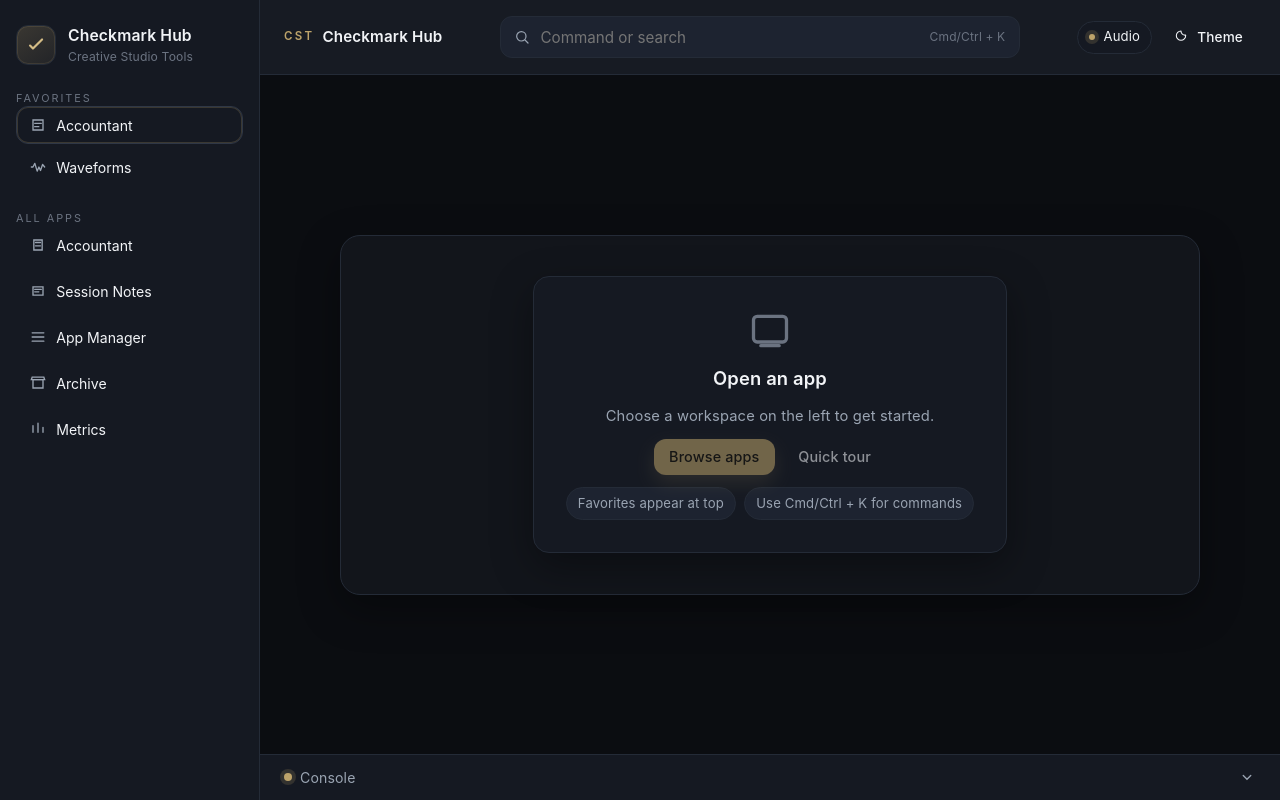
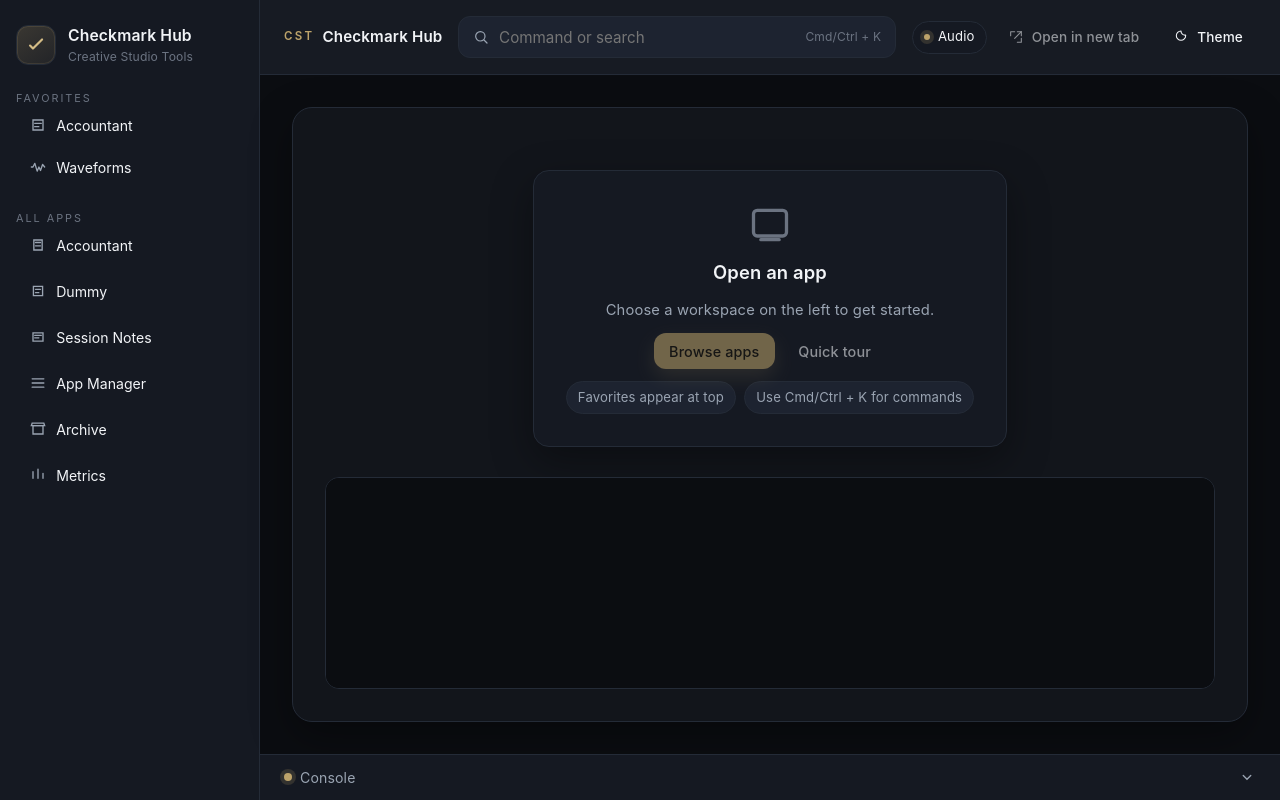
Before and after one commit to CheckmarkAudio/Checkmark-Hub, a plain HTML site: page CST/hub/index.html in a window 1280 px wide. Drawn offline with Linux system fonts and the light colour scheme.

Commit message:
Enhance hub interface with new app identifiers and external link functionality. Updated HTML to include data attributes for app IDs, added a button for opening apps in a new tab, and improved CSS for active navigation states and iframe layout. Refactored JavaScript to manage app state and navigation more effectively.

```diff
--- a/CST/hub/hub.css
+++ b/CST/hub/hub.css
@@ -68,6 +68,15 @@
 .hub-list-icon svg {
   width: 100%;
   height: 100%;
+}
+
+.nav-item.is-active {
+  background: var(--cst-panel-muted);
+  color: var(--cst-text);
+}
+
+.nav-item.is-active .hub-list-icon {
+  color: var(--cst-accent);
 }
 
 .hub-main {
@@ -151,6 +160,23 @@
   gap: var(--cst-space-2);
 }
 
+.hub-open-external {
+  font-size: 0.85rem;
+  padding: 0.45rem 0.75rem;
+}
+
+.hub-open-icon {
+  width: 16px;
+  height: 16px;
+  display: grid;
+  place-items: center;
+}
+
+.hub-open-icon svg {
+  width: 100%;
+  height: 100%;
+}
+
 .hub-context-pill {
   color: var(--cst-text);
   background: var(--cst-panel);
@@ -183,14 +209,17 @@
 
 .hub-workspace {
   flex: 1;
-  display: grid;
-  place-items: center;
+  display: flex;
+  align-items: stretch;
+  justify-content: center;
   padding: var(--cst-space-6);
   background: var(--cst-bg);
+  min-height: 0;
 }
 
 .hub-workspace-shell {
-  width: min(860px, 100%);
+  width: min(1120px, 100%);
+  height: 100%;
   min-height: 360px;
   border-radius: var(--cst-radius-xl);
   border: 1px solid var(--cst-border);
@@ -199,6 +228,23 @@
   display: grid;
   place-items: center;
   padding: var(--cst-space-6);
+}
+
+.hub-iframe-shell {
+  width: 100%;
+  height: 100%;
+  border-radius: calc(var(--cst-radius-xl) - 6px);
+  overflow: hidden;
+  display: flex;
+  background: var(--cst-bg);
+  border: 1px solid var(--cst-border);
+}
+
+.hub-workspace-iframe {
+  width: 100%;
+  height: 100%;
+  border: none;
+  background: var(--cst-bg);
 }
 
 .hub-empty {
--- a/CST/hub/hub.js
+++ b/CST/hub/hub.js
@@ -1,27 +1,133 @@
+import { appRegistry } from "./registry.js";
+
 (() => {
-  const storageKey = "cst.hub.theme";
+  const themeStorageKey = "cst.hub.theme";
   const root = document.body;
   const toggle = document.querySelector(".hub-theme-toggle");
 
-  if (!toggle) {
-    return;
-  }
-
   const applyTheme = (theme) => {
     root.setAttribute("data-theme", theme);
-    toggle.setAttribute("aria-pressed", theme === "dark" ? "true" : "false");
+    if (toggle) {
+      toggle.setAttribute("aria-pressed", theme === "dark" ? "true" : "false");
+    }
   };
 
-  const storedTheme = localStorage.getItem(storageKey);
+  const storedTheme = localStorage.getItem(themeStorageKey);
   if (storedTheme === "light" || storedTheme === "dark") {
     applyTheme(storedTheme);
   } else {
     applyTheme(root.getAttribute("data-theme") || "dark");
   }
 
-  toggle.addEventListener("click", () => {
-    const nextTheme = root.getAttribute("data-theme") === "dark" ? "light" : "dark";
-    applyTheme(nextTheme);
-    localStorage.setItem(storageKey, nextTheme);
+  if (toggle) {
+    toggle.addEventListener("click", () => {
+      const nextTheme = root.getAttribute("data-theme") === "dark" ? "light" : "dark";
+      applyTheme(nextTheme);
+      localStorage.setItem(themeStorageKey, nextTheme);
+    });
+  }
+
+  const appsById = new Map(appRegistry.map((app) => [app.id, app]));
+  const navItems = Array.from(document.querySelectorAll("[data-app-id]"));
+  const emptyState = document.querySelector(".hub-empty");
+  const iframeShell = document.querySelector(".hub-iframe-shell");
+  const iframe = document.querySelector(".hub-workspace-iframe");
+  const openInNewTab = document.querySelector(".hub-open-external");
+  const contextPill = document.querySelector(".hub-context-pill");
+  const contextLabel = contextPill
+    ? contextPill.textContent.replace(/\s+/g, " ").trim()
+    : "default";
+  const lastAppStorageKey = `cst.hub.lastApp.${contextLabel || "default"}`;
+
+  let activeApp = null;
+
+  const setActiveNav = (appId) => {
+    navItems.forEach((item) => {
+      const isActive = item.dataset.appId === appId;
+      item.classList.toggle("is-active", isActive);
+      if (isActive) {
+        item.setAttribute("aria-current", "page");
+      } else {
+        item.removeAttribute("aria-current");
+      }
+    });
+  };
+
+  const setEmptyState = () => {
+    activeApp = null;
+    if (emptyState) {
+      emptyState.hidden = false;
+    }
+    if (iframeShell) {
+      iframeShell.hidden = true;
+    }
+    if (iframe) {
+      iframe.removeAttribute("src");
+      iframe.title = "Workspace";
+    }
+    if (openInNewTab) {
+      openInNewTab.hidden = true;
+      openInNewTab.disabled = true;
+    }
+    setActiveNav(null);
+  };
+
+  const setActiveApp = (appId, { persist = true } = {}) => {
+    const app = appsById.get(appId);
+    if (!app) {
+      return;
+    }
+
+    activeApp = app;
+    if (iframe) {
+      iframe.src = app.path;
+      iframe.title = app.label;
+    }
+    if (emptyState) {
+      emptyState.hidden = true;
+    }
+    if (iframeShell) {
+      iframeShell.hidden = false;
+    }
+    if (openInNewTab) {
+      openInNewTab.hidden = false;
+      openInNewTab.disabled = false;
+    }
+    setActiveNav(app.id);
+
+    if (persist) {
+      localStorage.setItem(lastAppStorageKey, app.id);
+    }
+  };
+
+  navItems.forEach((item) => {
+    item.addEventListener("click", () => {
+      const appId = item.dataset.appId;
+      if (!appId) {
+        return;
+      }
+
+      if (!appsById.has(appId)) {
+        return;
+      }
+
+      setActiveApp(appId);
+    });
   });
+
+  if (openInNewTab) {
+    openInNewTab.addEventListener("click", () => {
+      if (!activeApp) {
+        return;
+      }
+      window.open(activeApp.path, "_blank", "noopener");
+    });
+  }
+
+  setEmptyState();
+
+  const storedAppId = localStorage.getItem(lastAppStorageKey);
+  if (storedAppId && appsById.has(storedAppId)) {
+    setActiveApp(storedAppId, { persist: false });
+  }
 })();
--- a/CST/hub/index.html
+++ b/CST/hub/index.html
@@ -32,7 +32,7 @@
         <div class="hub-section">
           <div class="section-title">Favorites</div>
           <div class="hub-list hub-list--compact">
-            <button class="nav-item" type="button" aria-current="page" title="Accountant">
+            <button class="nav-item" type="button" title="Accountant" data-app-id="accountant">
               <span class="hub-list-icon" aria-hidden="true">
                 <svg viewBox="0 0 24 24" role="img" aria-hidden="true">
                   <path d="M6 6h12v12H6z" fill="none" stroke="currentColor" stroke-width="1.6" />
@@ -41,7 +41,7 @@
               </span>
               <span>Accountant</span>
             </button>
-            <button class="nav-item" type="button" title="Waveforms">
+            <button class="nav-item" type="button" title="Waveforms" data-app-id="waveforms">
               <span class="hub-list-icon" aria-hidden="true">
                 <svg viewBox="0 0 24 24" role="img" aria-hidden="true">
                   <path
@@ -62,7 +62,7 @@
         <div class="hub-section">
           <div class="section-title">All Apps</div>
           <div class="hub-list">
-            <button class="nav-item" type="button" title="Accountant">
+            <button class="nav-item" type="button" title="Accountant" data-app-id="accountant">
               <span class="hub-list-icon" aria-hidden="true">
                 <svg viewBox="0 0 24 24" role="img" aria-hidden="true">
                   <path d="M7 6h10v12H7z" fill="none" stroke="currentColor" stroke-width="1.6" />
@@ -71,7 +71,16 @@
               </span>
               <span>Accountant</span>
             </button>
-            <button class="nav-item" type="button" title="Session Notes">
+            <button class="nav-item" type="button" title="Dummy" data-app-id="dummy">
+              <span class="hub-list-icon" aria-hidden="true">
+                <svg viewBox="0 0 24 24" role="img" aria-hidden="true">
+                  <path d="M6.5 6.5h11v11h-11z" fill="none" stroke="currentColor" stroke-width="1.6" />
+                  <path d="M9 10h6M9 14h4" fill="none" stroke="currentColor" stroke-width="1.6" stroke-linecap="round" />
+                </svg>
+              </span>
+              <span>Dummy</span>
+            </button>
+            <button class="nav-item" type="button" title="Session Notes" data-app-id="session-notes">
               <span class="hub-list-icon" aria-hidden="true">
                 <svg viewBox="0 0 24 24" role="img" aria-hidden="true">
                   <path d="M6 7h12v10H6z" fill="none" stroke="currentColor" stroke-width="1.6" />
@@ -80,7 +89,7 @@
               </span>
               <span>Session Notes</span>
             </button>
-            <button class="nav-item" type="button" title="App Manager">
+            <button class="nav-item" type="button" title="App Manager" data-app-id="app-manager">
               <span class="hub-list-icon" aria-hidden="true">
                 <svg viewBox="0 0 24 24" role="img" aria-hidden="true">
                   <path d="M5 7h14M5 12h14M5 17h14" fill="none" stroke="currentColor" stroke-width="1.6" stroke-linecap="round" />
@@ -88,7 +97,7 @@
               </span>
               <span>App Manager</span>
             </button>
-            <button class="nav-item" type="button" title="Archive">
+            <button class="nav-item" type="button" title="Archive" data-app-id="archive">
               <span class="hub-list-icon" aria-hidden="true">
                 <svg viewBox="0 0 24 24" role="img" aria-hidden="true">
                   <path d="M6 8h12v10H6z" fill="none" stroke="currentColor" stroke-width="1.6" />
@@ -97,7 +106,7 @@
               </span>
               <span>Archive</span>
             </button>
-            <button class="nav-item" type="button" title="Metrics">
+            <button class="nav-item" type="button" title="Metrics" data-app-id="metrics">
               <span class="hub-list-icon" aria-hidden="true">
                 <svg viewBox="0 0 24 24" role="img" aria-hidden="true">
                   <path d="M6 16V8M12 16V5M18 16v-6" fill="none" stroke="currentColor" stroke-width="1.6" stroke-linecap="round" />
@@ -144,6 +153,17 @@
               <span class="hub-context-dot" aria-hidden="true"></span>
               Audio
             </span>
+            <button class="btn btn-ghost hub-open-external" type="button" hidden disabled>
+              <span class="hub-open-icon" aria-hidden="true">
+                <svg viewBox="0 0 24 24" role="img" aria-hidden="true">
+                  <path d="M14 4h6v6" fill="none" stroke="currentColor" stroke-width="1.6" stroke-linecap="round" stroke-linejoin="round" />
+                  <path d="M10 14l10-10" fill="none" stroke="currentColor" stroke-width="1.6" stroke-linecap="round" />
+                  <path d="M20 14v6h-6" fill="none" stroke="currentColor" stroke-width="1.6" stroke-linecap="round" stroke-linejoin="round" />
+                  <path d="M4 10V4h6" fill="none" stroke="currentColor" stroke-width="1.6" stroke-linecap="round" stroke-linejoin="round" />
+                </svg>
+              </span>
+              Open in new tab
+            </button>
             <button class="btn btn-ghost hub-theme-toggle" type="button" aria-pressed="false">
               <span class="hub-theme-icon" aria-hidden="true">
                 <svg viewBox="0 0 24 24" role="img" aria-hidden="true">
@@ -188,6 +208,9 @@
                 <span class="pill">Use Cmd/Ctrl + K for commands</span>
               </div>
             </div>
+            <div class="hub-iframe-shell" hidden>
+              <iframe class="hub-workspace-iframe" title="Workspace" allow="clipboard-read; clipboard-write"></iframe>
+            </div>
           </div>
         </main>
 
@@ -210,6 +233,6 @@
         </section>
       </div>
     </div>
-    <script src="./hub.js"></script>
+    <script type="module" src="./hub.js"></script>
   </body>
 </html>
--- /dev/null
+++ b/CST/hub/registry.js
@@ -0,0 +1,12 @@
+export const appRegistry = [
+  {
+    id: "accountant",
+    label: "Accountant",
+    path: "../apps/accountant/index.html",
+  },
+  {
+    id: "dummy",
+    label: "Dummy",
+    path: "../apps/dummy/index.html",
+  },
+];
```
